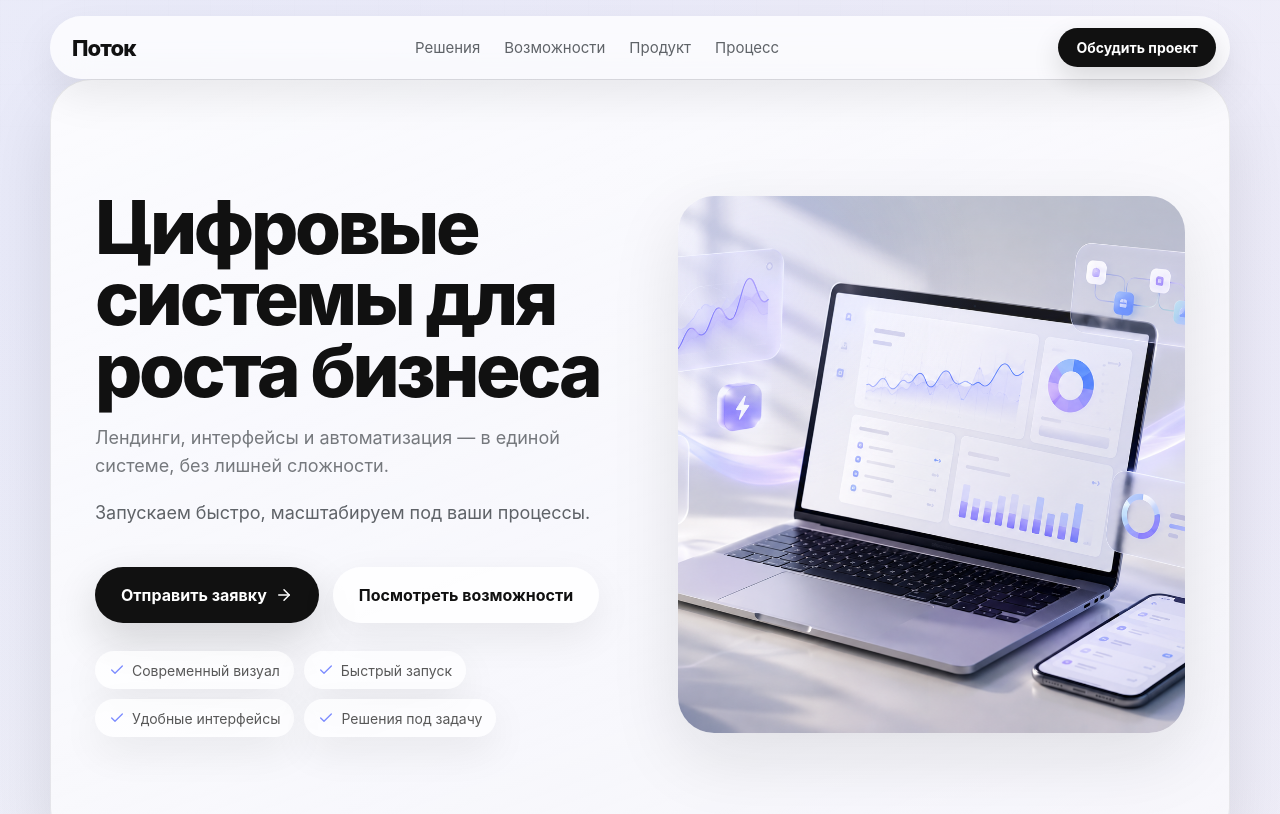
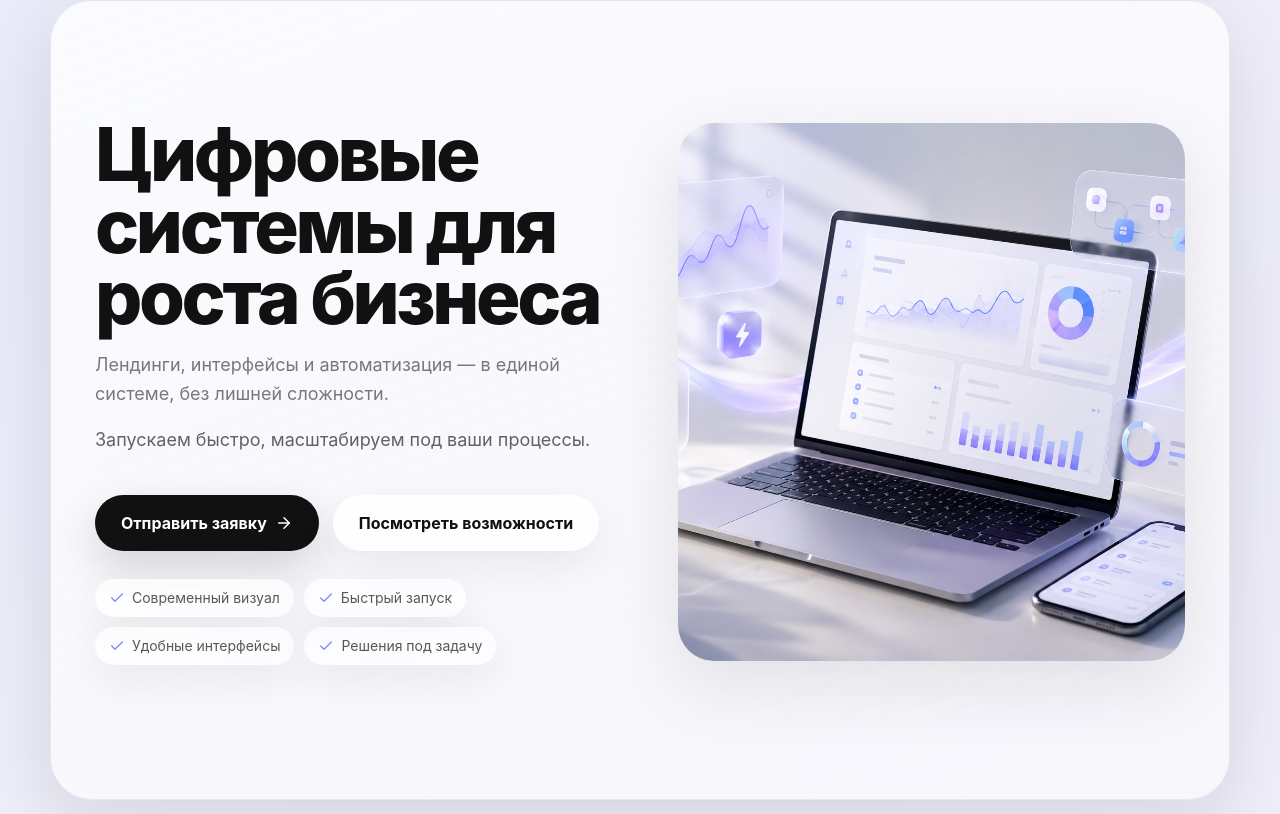
Before and after one commit to vladtranskom888-hue/lending_my, a React (Vite) app: page / in a window 1280 px wide. Shown: the top 814 px of the page. Built offline with nearby package versions, Linux system fonts and the light colour scheme.

Commit message:
Remove top header navigation from landing

```diff
--- a/src/App.jsx
+++ b/src/App.jsx
@@ -74,17 +74,6 @@ export default function App() {
 
   return (
     <main>
-      <header className="header">
-        <div className="logo">Поток</div>
-        <nav>
-          <a href="#solutions">Решения</a>
-          <a href="#build">Возможности</a>
-          <a href="#product">Продукт</a>
-          <a href="#process">Процесс</a>
-        </nav>
-        <a className="smallButton" href="#contact">Обсудить проект</a>
-      </header>
-
       <section className="hero section">
         <div className="copy">
           <h1>Цифровые системы для роста бизнеса</h1>
--- a/src/styles.css
+++ b/src/styles.css
@@ -51,37 +51,6 @@ main {
   overflow-x: hidden;
 }
 
-.header {
-  position: sticky;
-  top: 16px;
-  z-index: 20;
-  width: min(1180px, calc(100% - 32px));
-  margin: 16px auto 0;
-  padding: 12px 14px 12px 22px;
-  display: flex;
-  align-items: center;
-  justify-content: space-between;
-  gap: 24px;
-  border-radius: 999px;
-  background: rgba(255, 255, 255, 0.76);
-  backdrop-filter: blur(18px);
-  box-shadow: 0 16px 44px rgba(17, 17, 17, 0.08);
-}
-
-.logo {
-  font-size: 22px;
-  font-weight: 760;
-  letter-spacing: -0.04em;
-}
-
-nav {
-  display: flex;
-  gap: 24px;
-  color: var(--muted);
-  font-size: 15px;
-}
-
-.smallButton,
 .button {
   display: inline-flex;
   align-items: center;
@@ -90,14 +59,6 @@ nav {
   border-radius: 999px;
   font-weight: 650;
   transition: transform 0.25s ease, box-shadow 0.25s ease;
-}
-
-.smallButton {
-  padding: 11px 18px;
-  background: var(--text);
-  color: #fff;
-  font-size: 14px;
-  box-shadow: 0 12px 28px rgba(17, 17, 17, 0.14);
 }
 
 .button {
@@ -117,8 +78,7 @@ nav {
   box-shadow: var(--shadow-soft);
 }
 
-.button:hover,
-.smallButton:hover {
+.button:hover {
   transform: translateY(-2px);
   box-shadow: 0 20px 50px rgba(17, 17, 17, 0.15);
 }
@@ -131,8 +91,8 @@ nav {
 
 .hero {
   position: relative;
-  min-height: calc(100vh - 92px);
-  padding-top: 112px;
+  min-height: 100vh;
+  padding-top: 96px;
   padding-bottom: 112px;
   padding-inline: clamp(24px, 3.5vw, 44px);
   border-radius: 42px;
@@ -560,15 +520,6 @@ p {
 
 
 @media (max-width: 980px) {
-  .header {
-    width: min(100% - 32px, 1180px);
-    border-radius: 28px;
-  }
-
-  nav {
-    display: none;
-  }
-
   .hero,
   .twoCols,
   .final {
@@ -583,7 +534,7 @@ p {
 
   .hero {
     min-height: auto;
-    padding-top: 76px;
+    padding-top: 64px;
     padding-bottom: 78px;
     padding-inline: 22px;
     border-radius: 30px;
```
